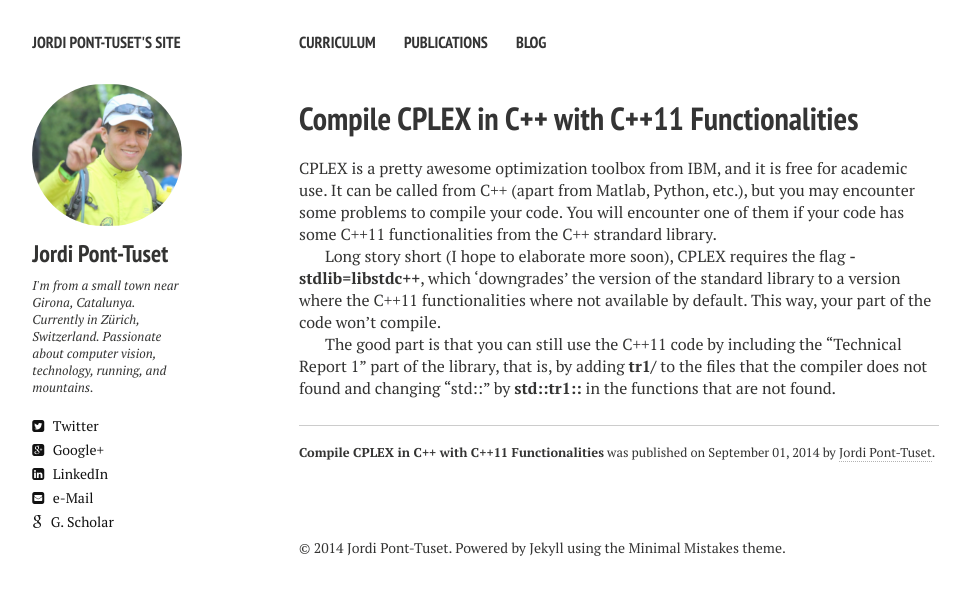
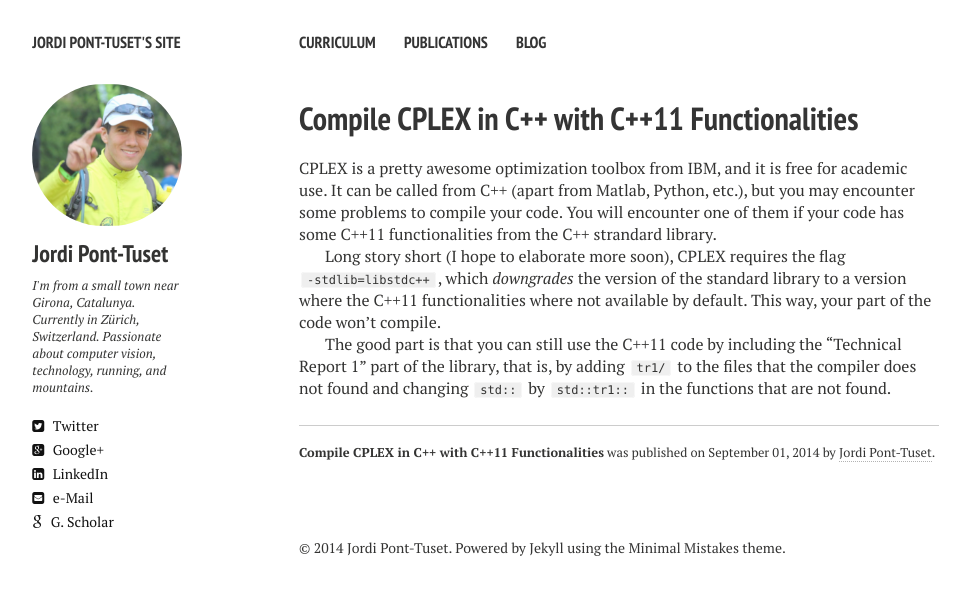
Before and after one commit to jponttuset/jponttuset.github.io, a Jekyll site: the page built from _posts/2014-09-01-compiling-cplex-with-c++11-functionalities.md, in a window 1280 px wide. Shown: the top 595 px of the page, without its empty margins (21-987 px from the left). Built offline with Jekyll 4.4.1, drawn with Linux system fonts in a browser that asks for light colours; nearby versions of some CDN libraries.

Commit message:
- First blog entry

```diff
--- a/_posts/2014-09-01-compiling-cplex-with-c++11-functionalities.md
+++ b/_posts/2014-09-01-compiling-cplex-with-c++11-functionalities.md
@@ -7,7 +7,7 @@
 CPLEX is a pretty awesome optimization toolbox from IBM, and it is free for academic use. It can be called from C++ (apart from Matlab, Python, etc.), but you may encounter some problems to compile your code.
 You will encounter one of them if your code has some C++11 functionalities from the C++ strandard library.
 
-Long story short (I hope to elaborate more soon), CPLEX requires the flag **-stdlib=libstdc++**, which 'downgrades' the version of the standard library to a version where the C++11 functionalities where not available by default.
+Long story short (I hope to elaborate more soon), CPLEX requires the flag `-stdlib=libstdc++`, which *downgrades* the version of the standard library to a version where the C++11 functionalities where not available by default.
 This way, your part of the code won't compile.
 
-The good part is that you can still use the C++11 code by including the "Technical Report 1" part of the library, that is, by adding **tr1/** to the files that the compiler does not found and changing "std::" by **std::tr1::** in the functions that are not found.
+The good part is that you can still use the C++11 code by including the "Technical Report 1" part of the library, that is, by adding `tr1/` to the files that the compiler does not found and changing `std::` by `std::tr1::` in the functions that are not found.
```
